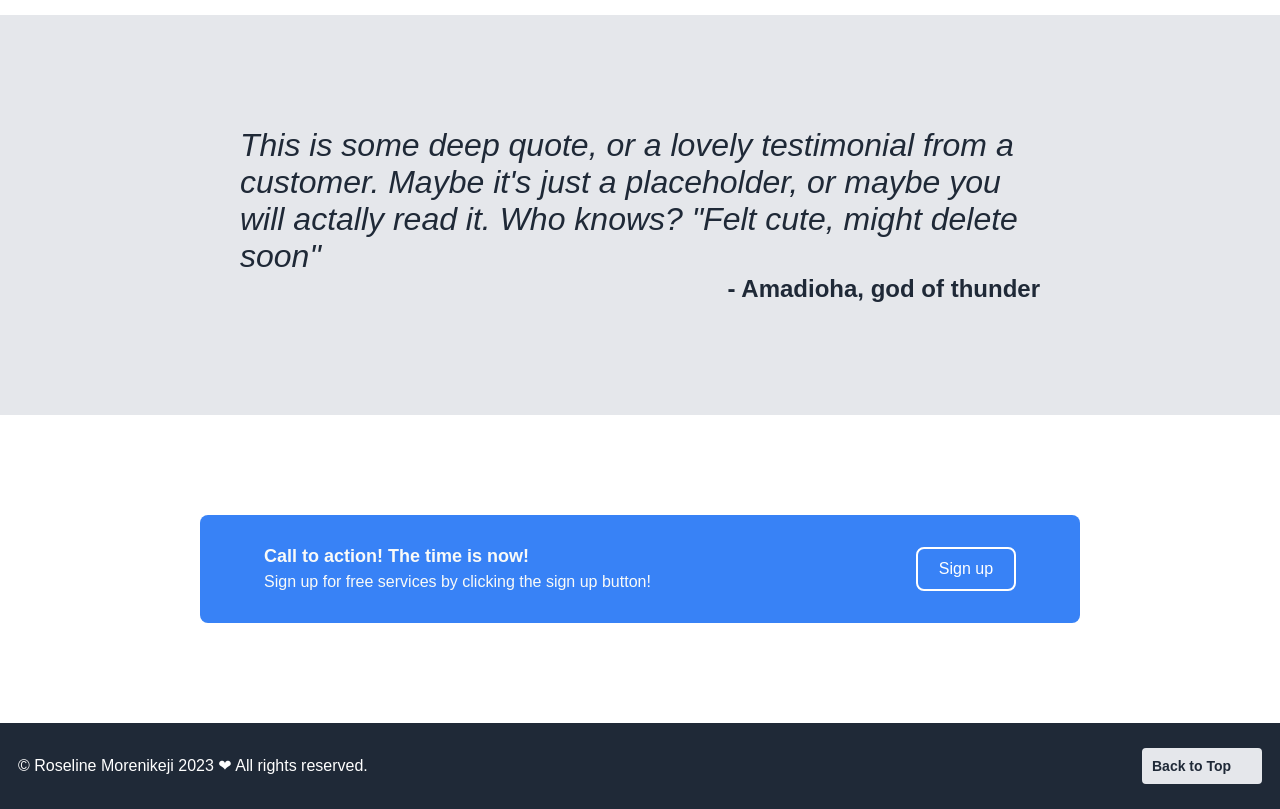
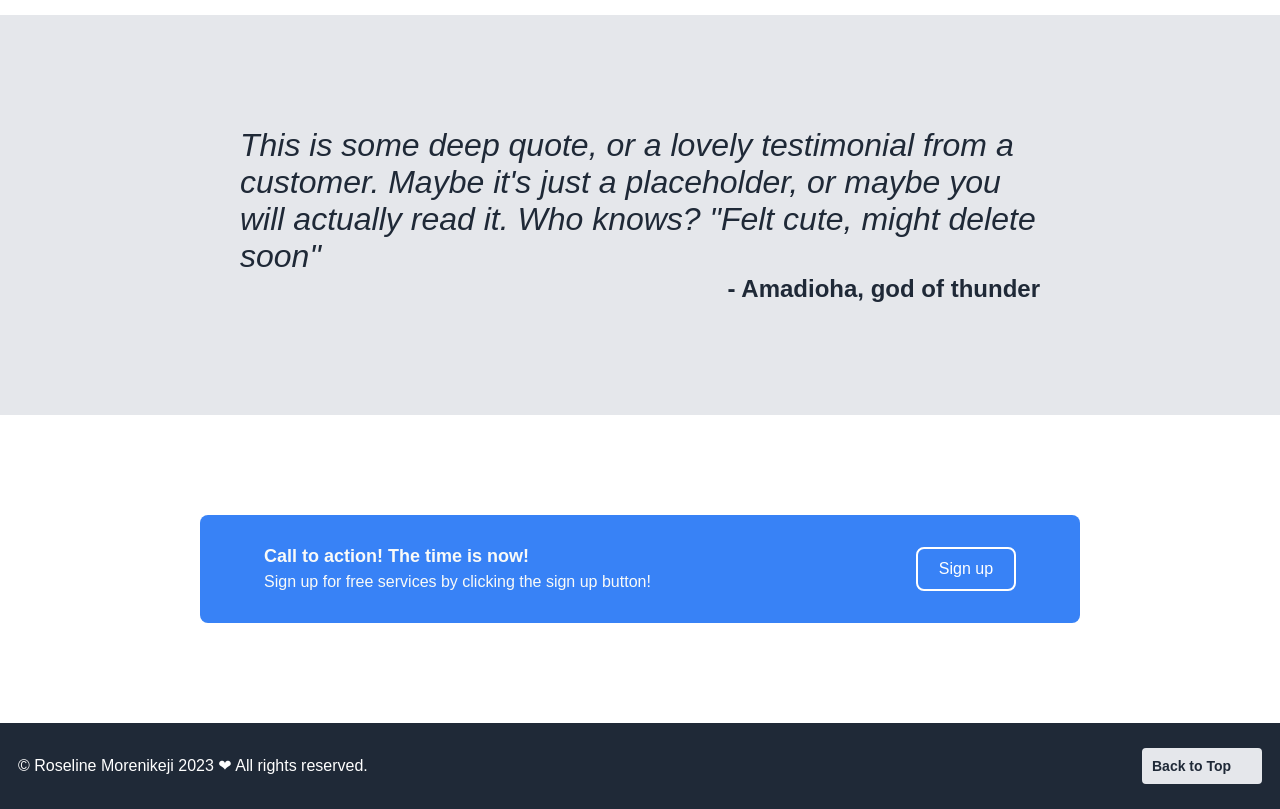
Before and after one commit to RoselineMo/Site, a plain HTML site: page index.html in a window 1280 px wide. Shown: the part 969-1778 px from the top of the page. Drawn offline with Linux system fonts and the light colour scheme; a web font is replaced by a local one.

Commit message:
Fix typo
Adjust "quote" text in index.html

```diff
--- a/index.html
+++ b/index.html
@@ -74,7 +74,7 @@
         <div class="quote">
             <span class="text">
                 This is some deep quote, or a lovely testimonial from a customer. Maybe it's
-                just a placeholder, or maybe you will actally read it. Who knows?
+                just a placeholder, or maybe you will actually read it. Who knows?
                 "Felt cute, might delete soon"
             </span>
             <span class="who">- Amadioha, god of thunder</span>
```
